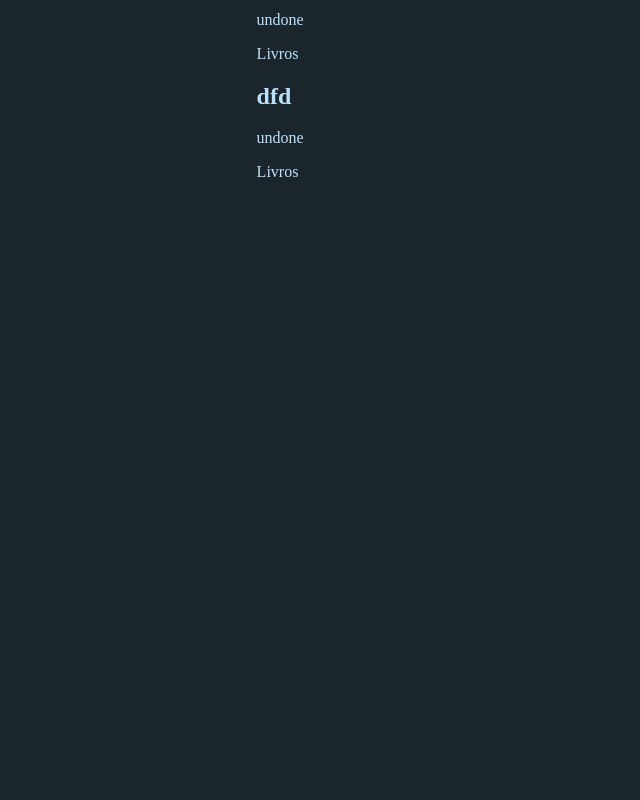
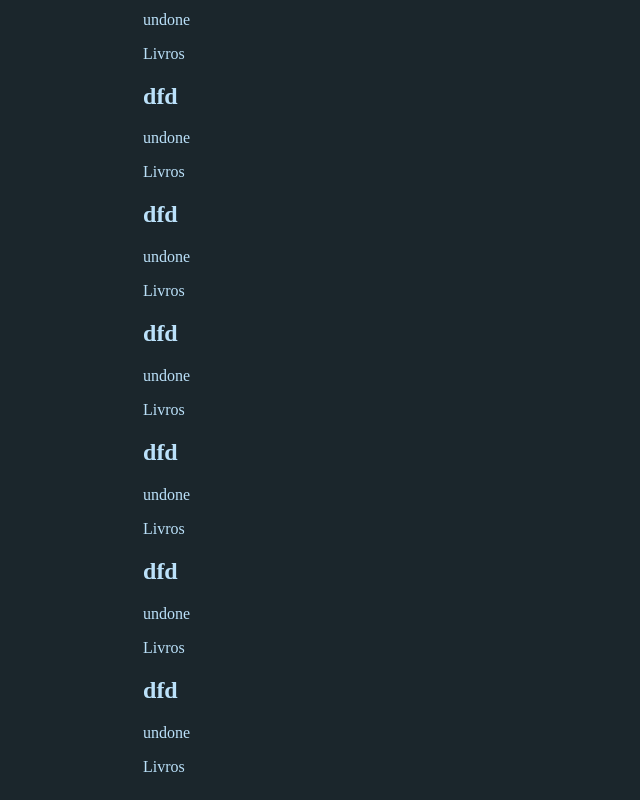
Before and after one commit to Caique27/My-Planner, a React (Create React App) app: page / in a window 1280 px wide. Shown: the part 1227-2027 px from the top of the page, without its empty margins (0-640 px from the left). Before the commit the page ends 1432 px from the top, so only its background shows below. Built offline with nearby package versions, Linux system fonts and the light colour scheme; data requests are answered from the project's data file.

Commit message:
Adição do retorno de mensagem após criar categoria

```diff
--- a/db.json
+++ b/db.json
@@ -62,6 +62,36 @@
           "status": "undone",
           "category": "Livros",
           "id": 10
+        },
+        {
+          "title": "dfd",
+          "status": "undone",
+          "category": "Livros",
+          "id": 11
+        },
+        {
+          "title": "dfd",
+          "status": "undone",
+          "category": "Livros",
+          "id": 12
+        },
+        {
+          "title": "dfd",
+          "status": "undone",
+          "category": "Livros",
+          "id": 13
+        },
+        {
+          "title": "dfd",
+          "status": "undone",
+          "category": "Livros",
+          "id": 14
+        },
+        {
+          "title": "dfd",
+          "status": "undone",
+          "category": "Livros",
+          "id": 15
         }
       ],
       "id": 1
@@ -83,6 +113,11 @@
         }
       ],
       "id": 2
+    },
+    {
+      "nome": "Programação",
+      "tarefas": [],
+      "id": 3
     }
   ]
 }
--- a/src/App.js
+++ b/src/App.js
@@ -28,9 +28,9 @@ function App() {
     atualizarDados();
   }, [mensagem]);
 
-  function adicionarCategoria(nome) {
+  async function adicionarCategoria(nome) {
 
-    criarCategoria(nome);
+    setMensagem(await criarCategoria(nome));
 
   }
 
--- a/src/axios/actions.js
+++ b/src/axios/actions.js
@@ -16,16 +16,24 @@ export async function listaCategorias() {
 export async function criarCategoria(nome) {
   var nomesCategorias = await listaCategorias();
   if (nome.length == 0) {
-    console.log("você deve inserir um nome para a categoria");
+
+
+    return( {open:true,error:true,message:'Preencha o nome da nova categoria'})
   } else if (nomesCategorias.includes(nome)) {
-    console.log(`a categoria ${nome} já existe`);
+
+    return( {open:true,error:true,message:`a categoria ${nome} já existe`})
+
   } else {
-    console.log("é possível criar a categoria com o nome ", nome);
+
     var novaCategoria = {
       nome: nome,
       tarefas: [],
     };
-    adicionar("/categorias", novaCategoria);
+    try{adicionar("/categorias", novaCategoria);
+    }catch(error){
+      return({open:true,error:true,message:"erro ao enviar a tarefa"})
+    }
+    return( {open:true,error:false,message:`A nova categoria foi criada`})
   }
 }
 
```
